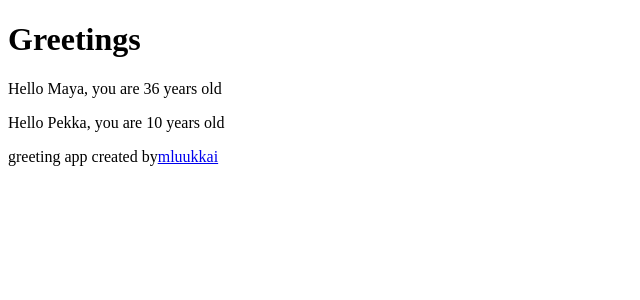
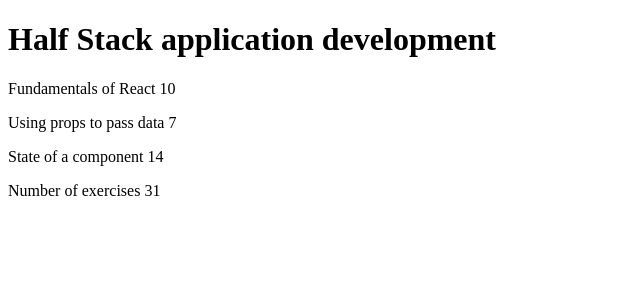
Before and after one commit to bcloutier412/FullStackOpen, a React (Create React App) app in the folder part1/: page / in a window 1280 px wide. Shown: the top 300 px of the page, without its empty margins (0-640 px from the left). Built offline with nearby package versions, Linux system fonts and the light colour scheme.

Commit message:
Hw step1 - Refactor jsx to components

```diff
--- a/part1/src/App.js
+++ b/part1/src/App.js
@@ -1,44 +1,51 @@
-const Hello = (props) => {
+import React from "react"
+
+const App = () => {
+  const course = 'Half Stack application development'
+  const part1 = 'Fundamentals of React'
+  const exercises1 = 10
+  const part2 = 'Using props to pass data'
+  const exercises2 = 7
+  const part3 = 'State of a component'
+  const exercises3 = 14
+
   return (
     <div>
-      <p>
-        Hello {props.name}, you are {props.age} years old
-      </p>
+      <Header course={course} />
+      <Content part1={part1} exercises1={exercises1} part2={part2} exercises2={exercises2} part3={part3} exercises3={exercises3}/>
+      <Total exercises1={exercises1} exercises2={exercises2} exercises3={exercises3}/>
     </div>
   )
 }
-const Footer = () => {
+
+const Header = (props) => {
   return (
-    <div>
-      greeting app created by
-      <a href="https://github.com/mluukkai">mluukkai</a>
-    </div>
+  <React.Fragment>
+    <h1>{props.course}</h1>
+  </React.Fragment>)
+}
+
+const Content = (props) => {
+  return (
+    <React.Fragment>
+    <p>
+    {props.part1} {props.exercises1}
+  </p>
+  <p>
+    {props.part2} {props.exercises2}
+  </p>
+  <p>
+    {props.part3} {props.exercises3}
+  </p>
+    </React.Fragment>
   )
 }
-const App = () => {
-  const name = 'Pekka'
-  const age = 10
 
+const Total = (props) => {
   return (
-    <>
-      <h1>Greetings</h1>
-      <Hello name="Maya" age={26 + 10} />
-      <Hello name={name} age={age} />
-      <Footer />
-    </>
+    <React.Fragment>
+      <p>Number of exercises {props.exercises1 + props.exercises2 + props.exercises3}</p>
+    </React.Fragment>
   )
 }
-// OR IT CAN BE THIS IF YOU WANT TO ADD JS BEFORE RETURNING THE JSX CONTENT OF THE COMPONENT
-// const App = () => {
-//   console.log('Hello from komponentti')
-//   return (
-//     <div>
-//       <p>Hello world</p>
-//     </div>
-//   )
-// }
-/*
-  Note: Either of these functions work, all these two functions are doing
-  is returning jsx to be rendered by react.
-*/
 export default App
```
